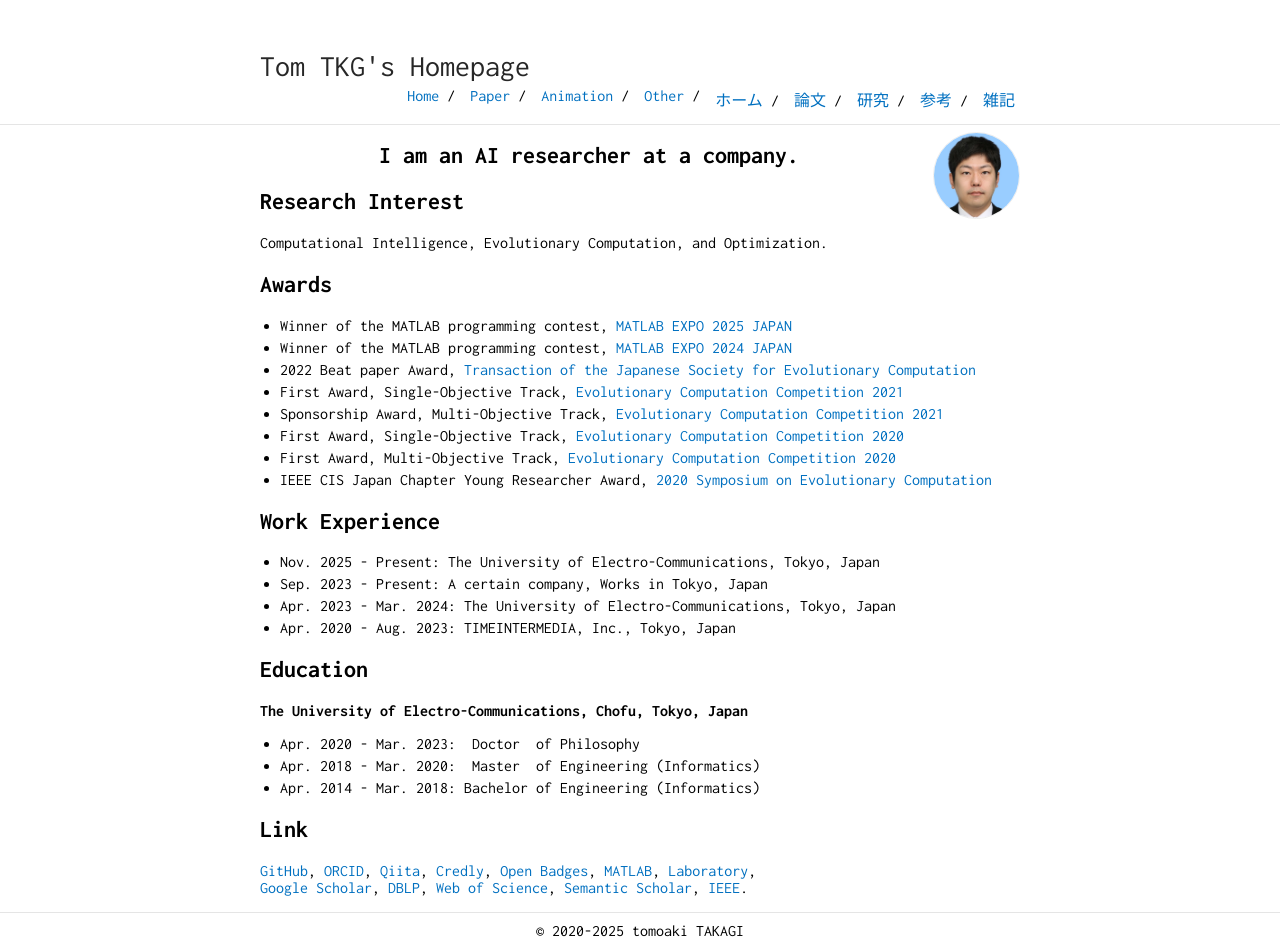
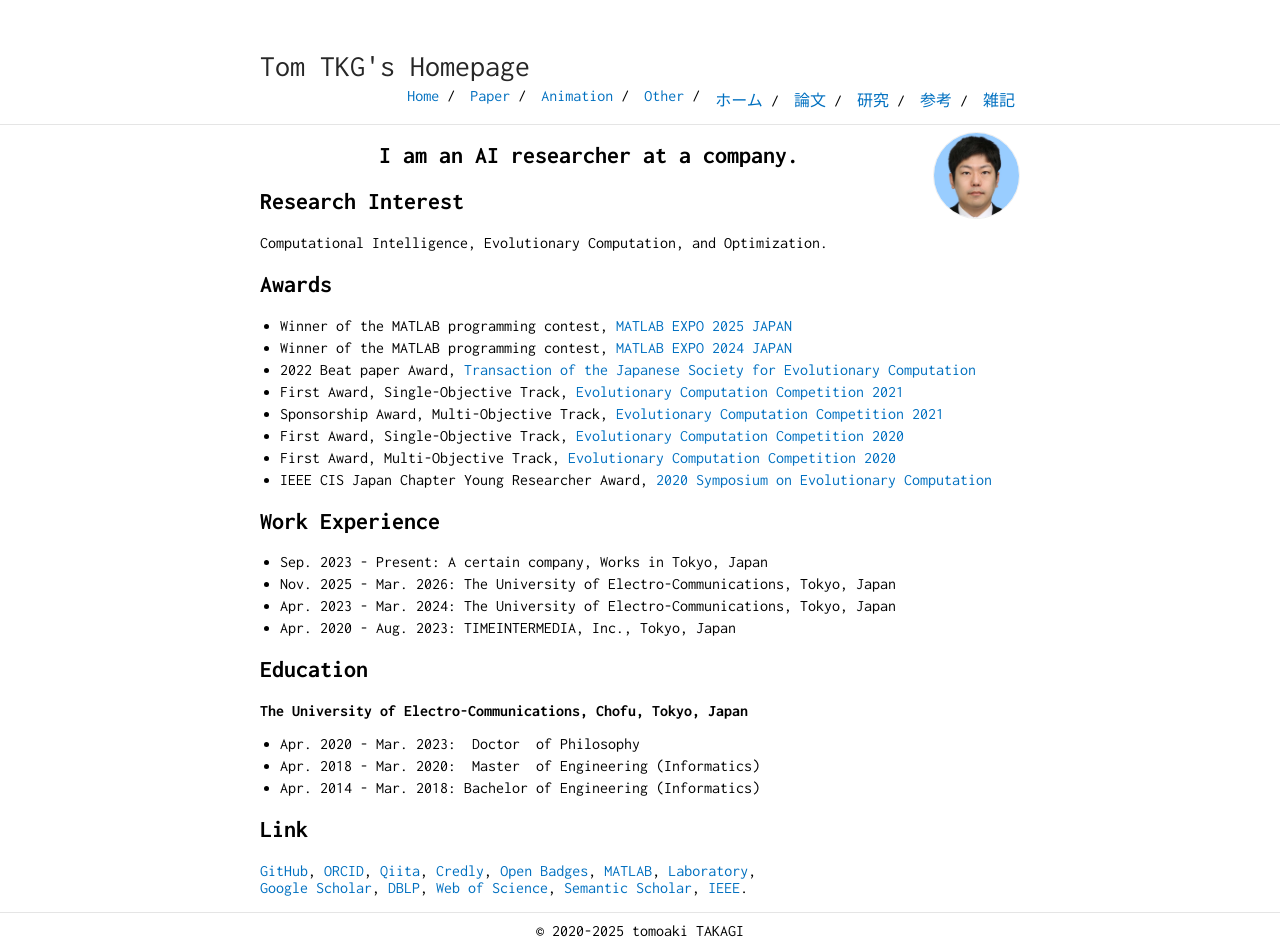
Before and after one commit to tomtkg/tomtkg.github.io, a Jekyll site: the page built from index.md, in a window 1280 px wide. Built offline with Jekyll 4.4.1, drawn with Linux system fonts in a browser that asks for light colours.

Commit message:
Update index.md

```diff
--- a/index.md
+++ b/index.md
@@ -24,8 +24,8 @@ Computational Intelligence, Evolutionary Computation, and Optimization.
 * IEEE CIS Japan Chapter Young Researcher Award, [2020 Symposium on Evolutionary Computation](https://www.jpnsec.org/yra.html){:target="_blank"}
 
 ## Work Experience
-* Nov. 2025 - Present: The University of Electro-Communications, Tokyo, Japan
 * Sep. 2023 - Present: A certain company, Works in Tokyo, Japan
+* Nov. 2025 - Mar. 2026: The University of Electro-Communications, Tokyo, Japan
 * Apr. 2023 - Mar. 2024: The University of Electro-Communications, Tokyo, Japan
 * Apr. 2020 - Aug. 2023: TIMEINTERMEDIA, Inc., Tokyo, Japan
 
```
